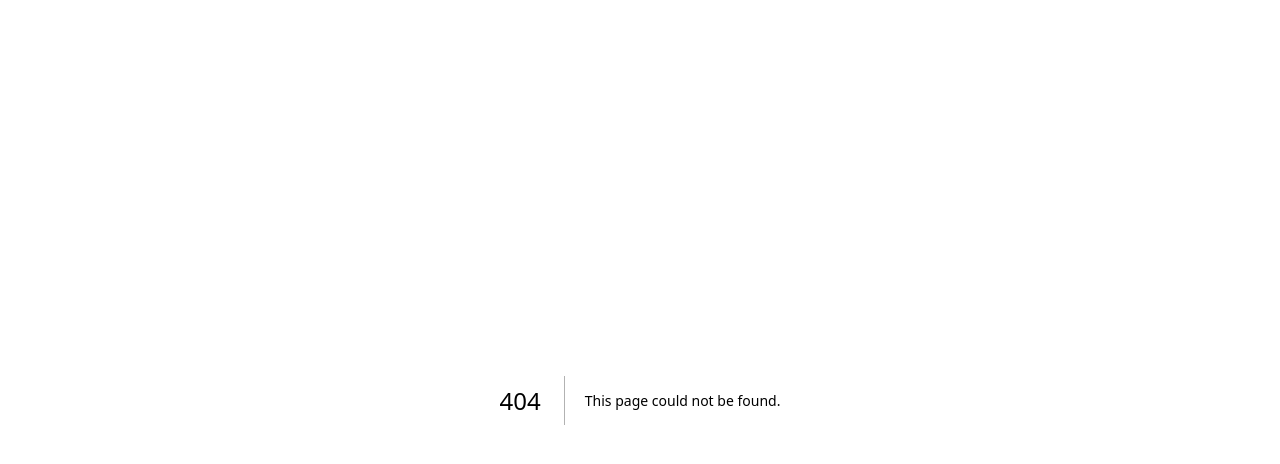
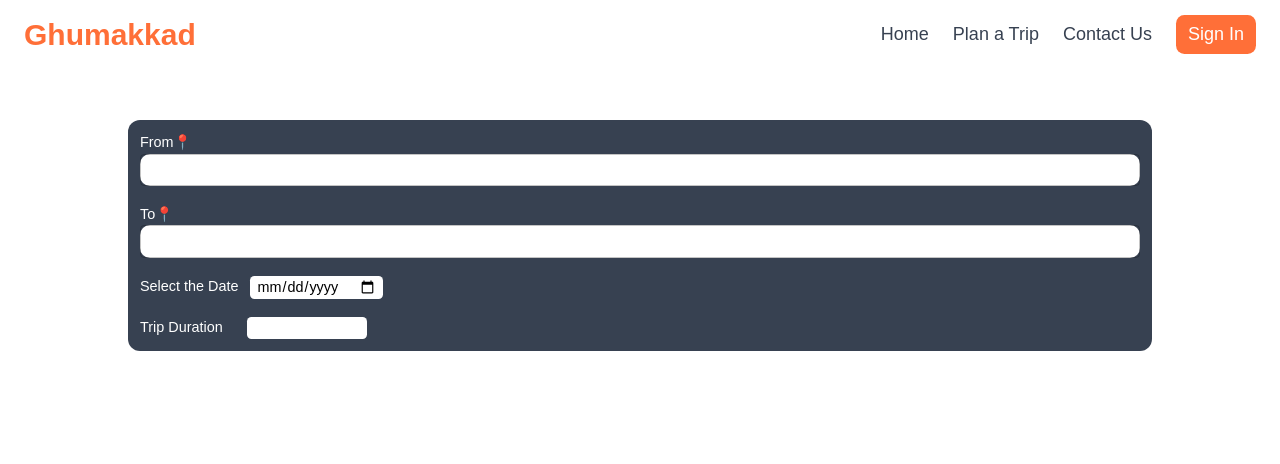
Before and after one commit to Arpit10110/Ghumakkad, a Next.js app: page /planatrip in a window 1280 px wide. Before the commit this address had no page. Shown: the top 464 px of the page. Built offline with nearby package versions, Linux system fonts and the light colour scheme; no server answers.

Commit message:
plan a trip -20% done

```diff
--- a/package.json
+++ b/package.json
@@ -14,13 +14,16 @@
     "@emotion/styled": "^11.14.0",
     "@mui/icons-material": "^6.4.4",
     "@mui/material": "^6.4.4",
+    "@mui/x-date-pickers": "^7.27.0",
     "aos": "^3.0.0-beta.6",
+    "dayjs": "^1.11.13",
     "lucide-react": "^0.475.0",
     "mongoose": "^8.10.1",
     "next": "15.1.7",
     "react": "^19.0.0",
     "react-dom": "^19.0.0",
-    "react-fast-marquee": "^1.6.5"
+    "react-fast-marquee": "^1.6.5",
+    "react-google-autocomplete": "^2.7.4"
   },
   "devDependencies": {
     "@eslint/eslintrc": "^3",
--- a/src/app/globals.css
+++ b/src/app/globals.css
@@ -74,3 +74,7 @@ body::-webkit-scrollbar {
     font-size: 45%;
   }
 }
+
+.MuiInputBase-root{
+  padding: 0rem !important;
+}
--- /dev/null
+++ b/src/app/planatrip/page.tsx
@@ -0,0 +1,51 @@
+"use client";
+import React, { useState } from "react";
+import Navbar from "@/components/Navbar";
+import AutoInput from '@/components/AutoInput';
+const Page = () => {
+  const [FromInuput,SetFromInput] = useState("")
+  const [ToInuput,SetToInput] = useState("")
+  const [SelectedDate,SetSelectedDate] = useState("")
+  const [TripDuration,SetTripDuration] = useState("")
+
+  const SetingFromvalue = (value:string)=>{
+    SetFromInput(value);
+    console.log(value);
+  }
+
+  const SetingTovalue = (value:string)=>{
+    SetToInput(value);
+    console.log(value);
+  }
+
+  const setthedata = (e:any)=>{
+    e.preventDefault();
+  }
+  return (
+    <>
+    <Navbar />
+      <div className="pt-[10rem] justify-center items-center flex ">
+        <form onSubmit={setthedata} className="w-[80%]  p-[1rem] rounded-[1rem] bg-gray-700 flex flex-col gap-[1.5rem] text-white " >
+            <div className="!text-[1.2rem]" >
+               <h1>From📍</h1>
+               <AutoInput Setfromavalue={SetingFromvalue} />
+            </div>
+            <div className="!text-[1.2rem]" >
+               <h1>To📍</h1>
+               <AutoInput Setfromavalue={SetingTovalue} />
+            </div>
+            <div className="!text-[1.2rem] flex gap-[1rem] " >
+               <h1>Select the Date</h1>
+               <input  onChange={(e)=>SetSelectedDate(e.target.value)} type="date" className="text-black rounded-md  px-[0.5rem] " required/>
+            </div>
+            <div className="!text-[1.2rem] flex gap-[2rem] " >
+               <h1>Trip Duration</h1>
+               <input type="number" onChange={(e)=>SetTripDuration(e.target.value)} className="text-black rounded-md  px-[0.5rem] w-[12%] " />
+            </div>
+        </form>
+      </div>
+    </>
+  );
+};
+
+export default Page;
--- /dev/null
+++ b/src/components/AutoInput.tsx
@@ -0,0 +1,71 @@
+"use client";
+import React, { useState, useEffect } from "react";
+import { Autocomplete, TextField } from "@mui/material";
+
+interface Location {
+  display_name: string;
+  place_id: string;
+}
+
+interface AutoInputProps {
+  Setfromavalue: (value: string) => void;
+}
+
+const AutoInput: React.FC<AutoInputProps> = ({ Setfromavalue }) => {
+  const [inputValue, setInputValue] = useState<string>("");
+  const [options, setOptions] = useState<Location[]>([]);
+
+  // Debounce state
+  const [debouncedValue, setDebouncedValue] = useState<string>("");
+
+  // Debounce input to avoid excessive API calls
+  useEffect(() => {
+    const handler = setTimeout(() => {
+      setDebouncedValue(inputValue);
+    }, 500); // Wait 500ms before updating debouncedValue
+
+    return () => {
+      clearTimeout(handler);
+    };
+  }, [inputValue]);
+
+  // Fetch locations only when debouncedValue changes
+  useEffect(() => {
+    if (!debouncedValue) return;
+
+    const fetchLocations = async () => {
+      try {
+        const res = await fetch(
+          `https://nominatim.openstreetmap.org/search?format=json&q=${debouncedValue}`
+        );
+        const data: Location[] = await res.json();
+
+        // Remove duplicate locations using Map
+        const uniqueLocations = Array.from(
+          new Map(data.map((place) => [place.display_name, place])).values()
+        );
+
+        setOptions(uniqueLocations);
+      } catch (error) {
+        console.error("Error fetching locations:", error);
+      }
+    };
+
+    fetchLocations();
+  }, [debouncedValue]);
+
+  return (
+    <Autocomplete
+      freeSolo
+      options={options.map((i) => i.display_name)}
+      onInputChange={(event, newValue) => {
+        setInputValue(newValue);
+        Setfromavalue(newValue);
+      }}
+      renderInput={(params) => <TextField {...params} className=" outline-none !p-[0rem] "  />}
+      className="rounded-[10px] p-[0rem] bg-white outline-none  "
+    />
+  );
+};
+
+export default AutoInput;
--- a/src/components/Navbar.tsx
+++ b/src/components/Navbar.tsx
@@ -1,9 +1,6 @@
 import React from 'react'
 import Link from 'next/link'
 import {
-    ClerkProvider,
-    SignInButton,
-    SignUpButton,
     SignedIn,
     SignedOut,
     UserButton,
--- a/tsconfig.json
+++ b/tsconfig.json
@@ -22,6 +22,6 @@
       "@/*": ["./src/*"]
     }
   },
-  "include": ["next-env.d.ts", "**/*.ts", "**/*.tsx", ".next/types/**/*.ts", "tailwind.config.js",],
+  "include": ["next-env.d.ts", "**/*.ts", "**/*.tsx", ".next/types/**/*.ts", "tailwind.config.js", "src/components/DatePicker.jsx",],
   "exclude": ["node_modules"]
 }
```
Also changed, not shown: 1 other file (tests, documents, lock files or other folders).
